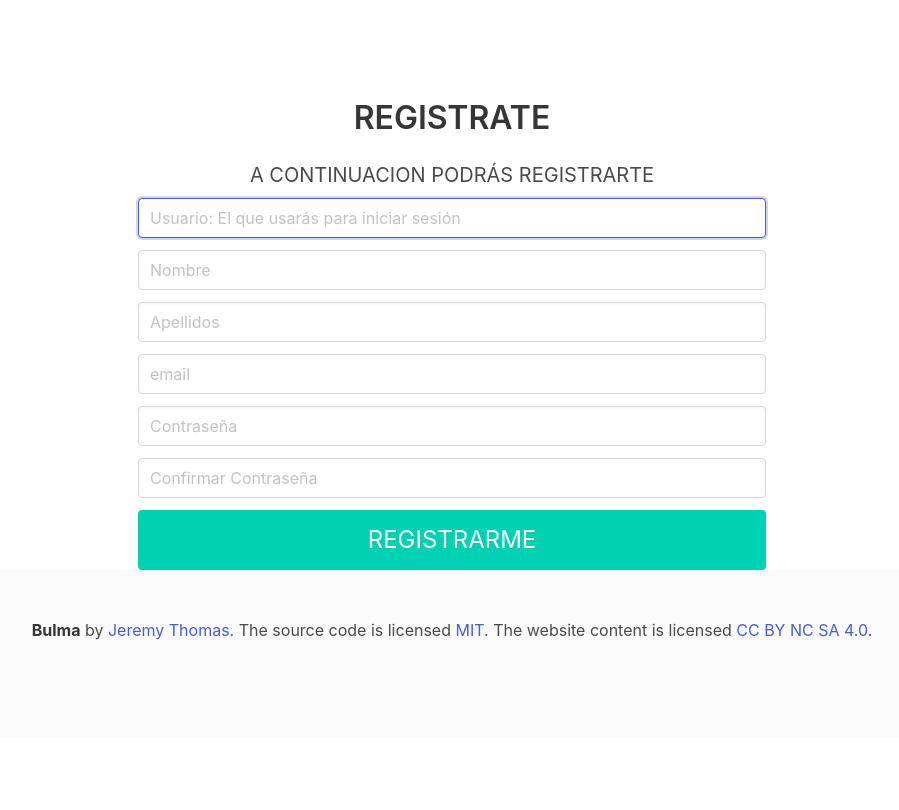
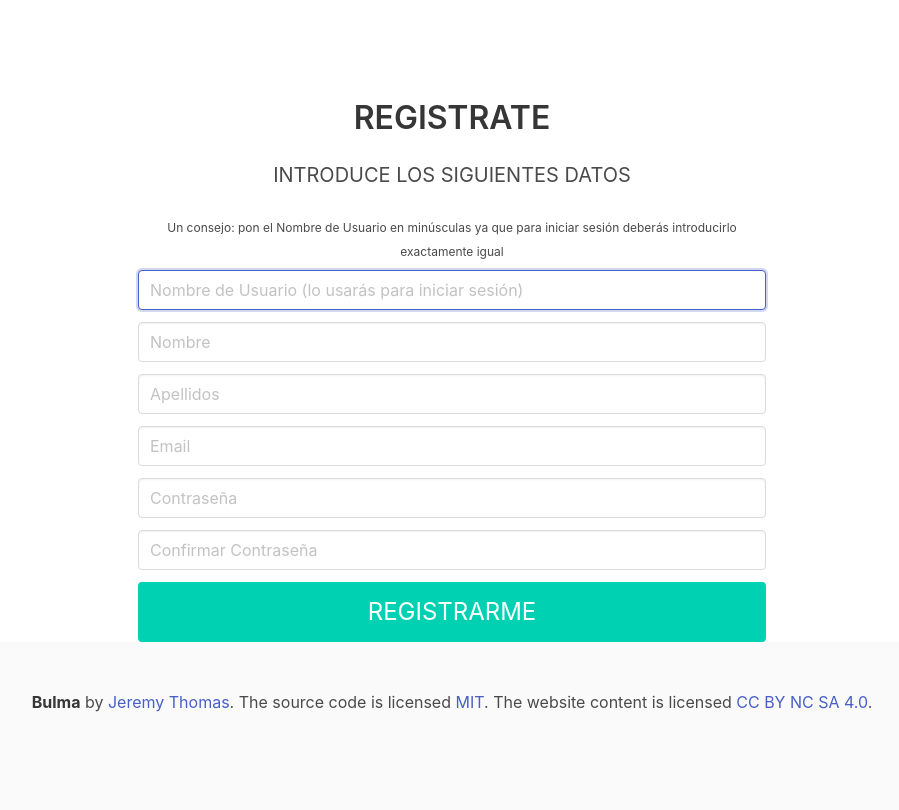
Before and after one commit to Alexromaan/PlayDino, a Django app: page /login/registro in a window 1280 px wide. Shown: the part 76-886 px from the top of the page, without its empty margins (188-1087 px from the left). Before the commit the page ends 716 px from the top, so only its background shows below. Run offline with Django 3.2, Linux system fonts and the light colour scheme.

Commit message:
recordatorio en registro

```diff
--- a/mysite/apps/login/forms.py
+++ b/mysite/apps/login/forms.py
@@ -7,7 +7,7 @@ from django.contrib.auth.models import User
 class CustomUserCreationForm(UserCreationForm):
     username = UsernameField(
         widget=forms.TextInput(attrs={'class': 'input', 'autofocus': True,
-                                      'placeholder': 'Usuario: El que usarás para iniciar sesión'})
+                                      'placeholder': 'Nombre de Usuario (lo usarás para iniciar sesión)'})
     )
     first_name = forms.CharField(
         widget=forms.TextInput(attrs={'class': 'input', 'autofocus': True, 'placeholder': 'Nombre'})
@@ -16,7 +16,7 @@ class CustomUserCreationForm(UserCreationForm):
         widget=forms.TextInput(attrs={'class': 'input', 'autofocus': True, 'placeholder': 'Apellidos'})
     )
     email = forms.EmailField(
-        widget=forms.TextInput(attrs={'class': 'input', 'autofocus': True, 'placeholder': 'email'})
+        widget=forms.TextInput(attrs={'class': 'input', 'autofocus': True, 'placeholder': 'Email'})
     )
     password1 = forms.CharField(widget=forms.PasswordInput(attrs={'class': 'input', 'placeholder': 'Contraseña'}))
     password2 = forms.CharField(
--- a/mysite/templates/login/registro.html
+++ b/mysite/templates/login/registro.html
@@ -8,12 +8,15 @@
         <div class="columns is-mobile">
             <div class="column is-half is-offset-one-quarter" style="margin-top: 100px; text-align: center">
                 <h3 class="title is-size-3" >REGISTRATE</h3>
-                <h4 class="tittle is-size-5">A CONTINUACION PODRÁS REGISTRARTE</h4>
+                <h4 class="tittle is-size-5">INTRODUCE LOS SIGUIENTES DATOS</h4>
+                <br/>
                  <form  method="post">
                     {% csrf_token %}
                     {% for non_field_error in form.non_field_errors %}
                         <p class="help is-danger">{{ non_field_error }}</p>
                     {% endfor %}
+                        <label style="font-size: 12px">Un consejo: pon el Nombre de Usuario en minúsculas ya que
+                            para iniciar sesión deberás introducirlo exactamente igual </label>
                     {% for field in form %}
                         <div class="field">
                             <label for="{{ field.id_for_label }}" class="label"></label>
```
Also changed, not shown: mysite/db.sqlite3, mysite/static/media/AAAABV59aVGz_GGmHhXWkNxNZ91vqNJ8vL92gnbpALsEvRAAM30nC4Avam55U4iE1znVy7ZNkwg_qmENG5r.jpg (deleted).
